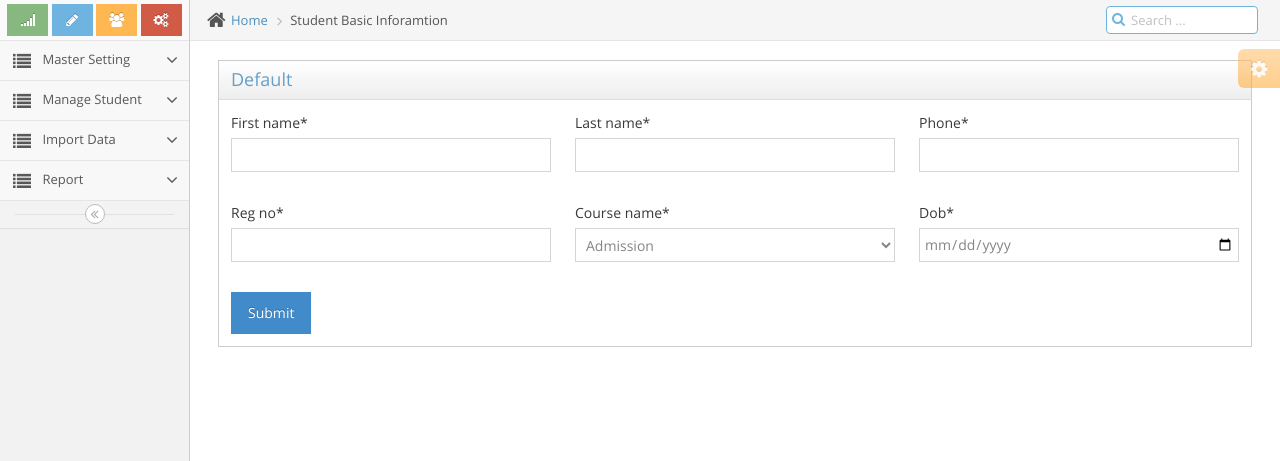
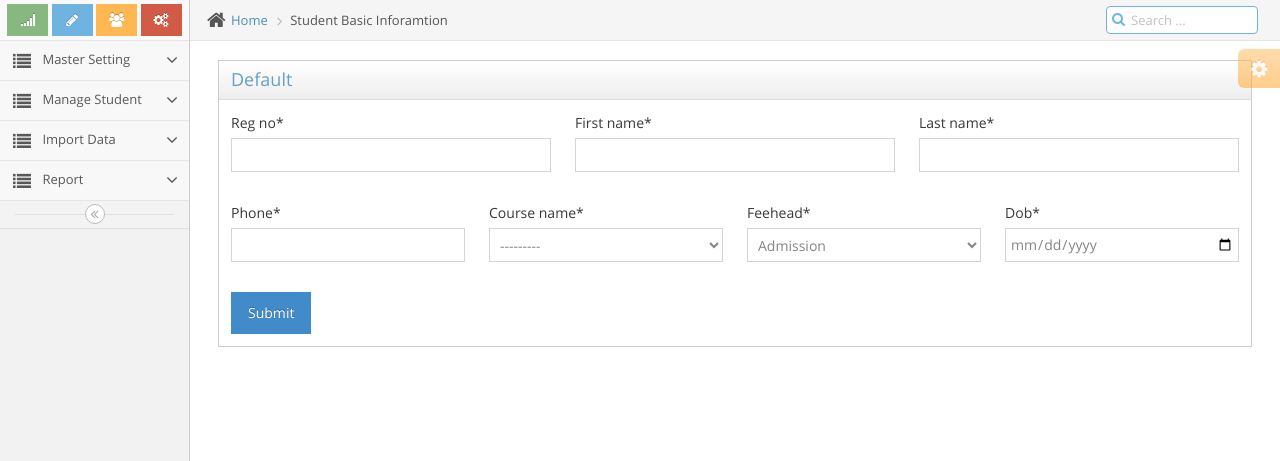
Before and after one commit to sachinprajapati/college, a Django app: page /AddStudent/ in a window 1280 px wide. Shown: the part 45-506 px from the top of the page. Run offline with Django 3.2, Linux system fonts and the light colour scheme; the visitor is signed in with stand-in values (Sample User, id 1); parts of the project's set-up code (start-up, migrations or seed data) failed here and were passed over; some libraries are stand-ins or nearby versions.

Commit message:
course detail

```diff
--- a/master/forms.py
+++ b/master/forms.py
@@ -20,22 +20,24 @@ class DateInput(forms.DateInput):
 class AddStudentForm(forms.ModelForm):
 	first_name = forms.CharField()
 	last_name = forms.CharField()
-	course_name = forms.ChoiceField(choices=FeeHeads)
+	feehead = forms.ChoiceField(choices=FeeHeads)
+	course_name = forms.ModelChoiceField(queryset=Courses.objects.filter())
 
 	def __init__(self, *args, **kwargs):
 		super().__init__(*args, **kwargs)
 		self.helper = FormHelper()
 		self.helper.layout = Layout(
 		    Row(
+				Column('reg_no', css_class='form-group col-md-4 mb-0'),
 		        Column('first_name', css_class='form-group col-md-4 mb-0'),
 		        Column('last_name', css_class='form-group col-md-4 mb-0'),
-		        Column('phone', css_class='form-group col-md-4 mb-0'),
 		        css_class='form-row'
 		    ),
 		    Row(
-		        Column('reg_no', css_class='form-group col-md-4 mb-0'),
-		        Column('course_name', css_class='form-group col-md-4 mb-0'),
-		        Column('dob', css_class='form-group col-md-4 mb-0'),
+				Column('phone', css_class='form-group col-md-3 mb-0'),
+				Column('course_name', css_class='form-group col-md-3 mb-0'),
+		        Column('feehead', css_class='form-group col-md-3 mb-0'),
+		        Column('dob', css_class='form-group col-md-3 mb-0'),
 		        css_class='form-row'
 		    ),
 		    'check_me_out',
@@ -75,8 +77,10 @@ class AddStudentForm(forms.ModelForm):
 			m.user = u
 			m.status = True
 			m.save()
-			sf = StudentFee(feehead=self.cleaned_data['course_name'], profile=m)
+			sf = StudentFee(feehead=self.cleaned_data['feehead'], profile=m)
 			sf.save()
+			cd = CourseDetail(profile=m, course=self.cleaned_data['course_name'])
+			cd.save()
 		return m
 
 FORM_STATUS_CHOICES = [
--- a/users/views.py
+++ b/users/views.py
@@ -162,7 +162,7 @@ def PaymentInit(request):
 	    'productinfo': 'Apple Mobile',
 	    'surl': 'http://localhost:8000/PaymentConfirmation/',
 	    'furl': 'http://localhost:8000/PaymentConfirmation/',
-	    'city': profile.city,
+	    'city': profile.city if profile.city else '',
 	    'zipcode': str(profile.pincode),
 	    'address2': 'aaaa',
 	    'state': 'aaaa',
```
Also changed, not shown: templates/student/student_course_preview.html (+5 -5 lines).
